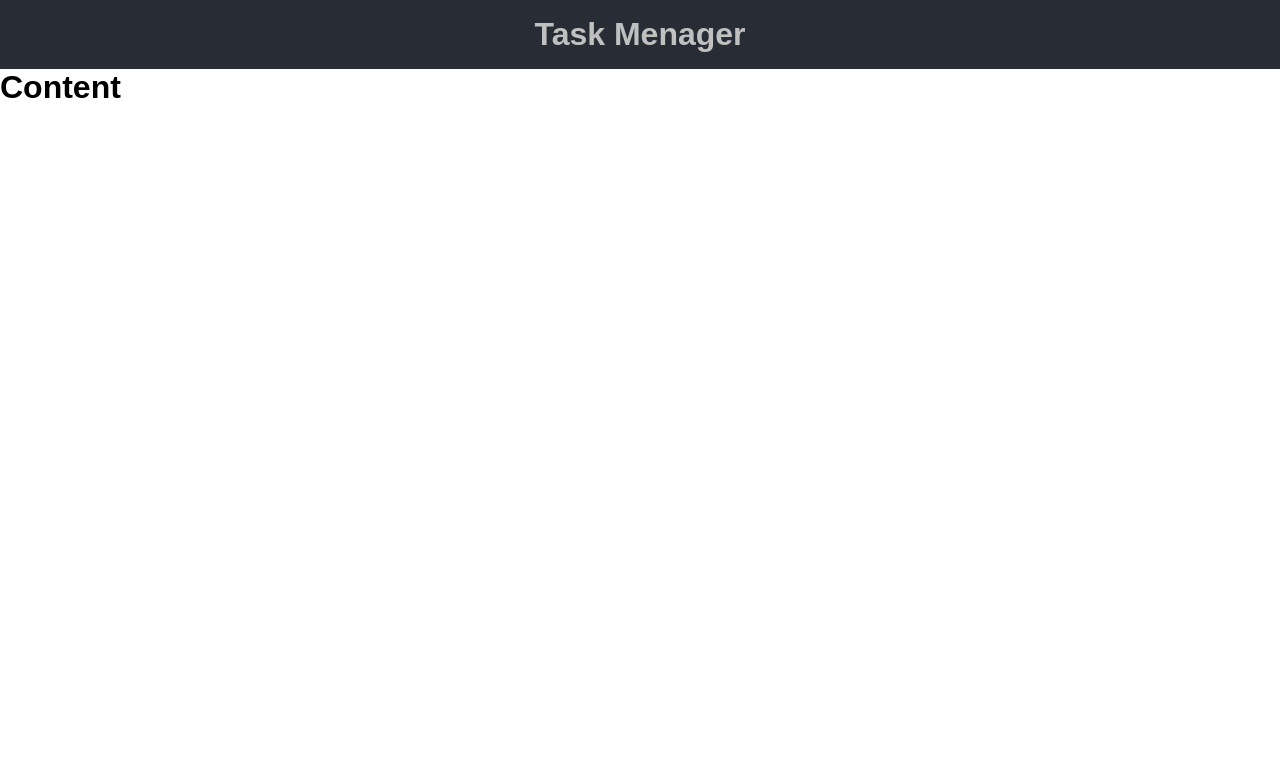
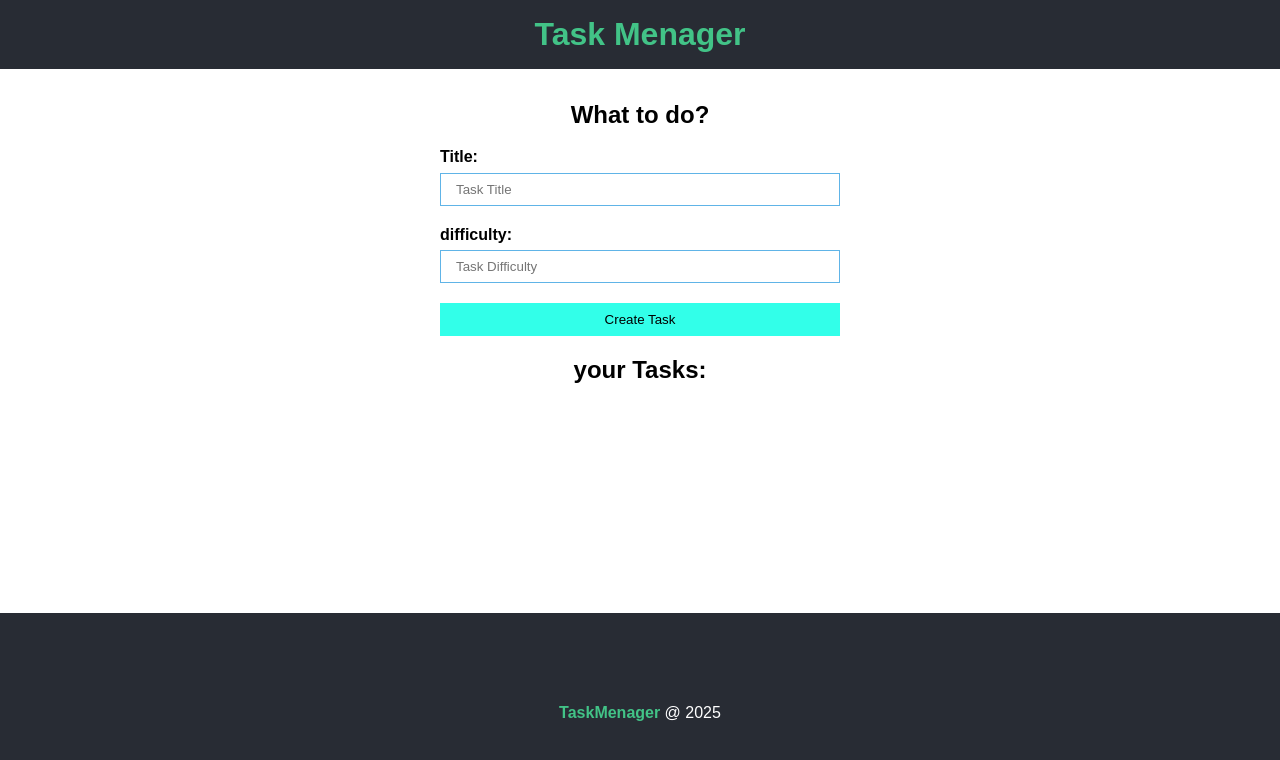
Before and after one commit to ViniciusFantin/Task-Menager, a React (Create React App) app in the folder to-do-list/: page / in a window 1280 px wide. Shown: the top 760 px of the page. Built offline with nearby package versions, Linux system fonts and the light colour scheme.

Commit message:
New - Task Form

```diff
--- a/to-do-list/public/index.html
+++ b/to-do-list/public/index.html
@@ -24,6 +24,10 @@
       work correctly both with client-side routing and a non-root public URL.
       Learn how to configure a non-root public URL by running `npm run build`.
     -->
+    <link
+      rel="stylesheet"
+      href="https://cdn.jsdelivr.net/npm/bootstrap-icons@1.11.3/font/bootstrap-icons.min.css"
+    />
     <title>Task Menager</title>
   </head>
   <body>
--- /dev/null
+++ b/to-do-list/src/App.module.css
@@ -0,0 +1,9 @@
+.main {
+  min-height: 60vh;
+  text-align: center;
+  padding: 2em;
+}
+
+.main h2 {
+  margin-bottom: 0.8em;
+}
--- a/to-do-list/src/App.tsx
+++ b/to-do-list/src/App.tsx
@@ -1,12 +1,26 @@
-import React from "react";
+import React, { useState, ChangeEvent, FormEvent, useEffect } from "react";
+
+// CSS
+import styles from "./App.module.css";
+
 import Header from "./components/Header";
 import Footer from "./components/Footer";
+import TaskForm from "./components/TaskForm";
+import { ITask } from "./interfaces/Task";
 
 function App() {
   return (
     <div className="App">
       <Header />
-      <h1>Content</h1>
+      <main className={styles.main}>
+        <div>
+          <h2>What to do?</h2>
+          <TaskForm btnText="Create Task" />
+        </div>
+        <div>
+          <h2>your Tasks: </h2>
+        </div>
+      </main>
       <Footer />
     </div>
   );
--- a/to-do-list/src/components/Footer.module.css
+++ b/to-do-list/src/components/Footer.module.css
@@ -3,11 +3,11 @@
   display: flex;
   align-items: center;
   justify-content: center;
-  background-color: #0000;
+  background-color: #282c34;
   color: #fff;
 }
 
-.footer soan {
+.footer span {
   font-weight: bold;
-  color: gold;
+  color: #42c387;
 }
--- a/to-do-list/src/components/Footer.tsx
+++ b/to-do-list/src/components/Footer.tsx
@@ -3,13 +3,11 @@ import styles from "./Footer.module.css";
 
 const Footer = () => {
   return (
-    <div>
-      <footer className={styles.footer}>
-        <p>
-          <span>TaskMenager</span> @ 2025
-        </p>
-      </footer>
-    </div>
+    <footer className={styles.footer}>
+      <p>
+        <span>TaskMenager</span> @ 2025
+      </p>
+    </footer>
   );
 };
 
--- a/to-do-list/src/components/Header.module.css
+++ b/to-do-list/src/components/Header.module.css
@@ -1,6 +1,6 @@
 .header {
   background-color: #282c34;
-  color: silver;
+  color: #42c387;
   text-align: center;
   padding: 1em;
   font-family: Arial, Helvetica, sans-serif;
--- /dev/null
+++ b/to-do-list/src/components/TaskForm.module.css
@@ -0,0 +1,37 @@
+.form {
+  display: flex;
+  flex-direction: column;
+  max-width: 400px;
+  margin: 0 auto;
+}
+
+.form input {
+  padding: 8px 15px;
+  margin-bottom: 1.5em;
+  border-radius: 0;
+  border: 1px double #60b4e7;
+}
+
+.form input[type="submit"] {
+  background-color: #32ffe9;
+  border: 1px solid #32ffe9;
+  color: #000;
+  transition: 0.5s;
+  cursor: pointer;
+}
+
+.form input[type="submit"]:hover {
+  background-color: #fff;
+  border-color: #296183;
+}
+
+.input_container {
+  display: flex;
+  flex-direction: column;
+  text-align: left;
+}
+
+.input_container label {
+  font-weight: bold;
+  margin-bottom: 0.4em;
+}
--- /dev/null
+++ b/to-do-list/src/components/TaskForm.tsx
@@ -0,0 +1,26 @@
+import React from "react";
+
+// CSS
+import styles from "./TaskForm.module.css";
+
+interface Props {
+  btnText: string;
+}
+
+const TaskForm = ({ btnText }: Props) => {
+  return (
+    <form className={styles.form}>
+      <div className={styles.input_container}>
+        <label htmlFor="title">Title: </label>
+        <input type="text" name="title" placeholder="Task Title" />
+      </div>
+      <div className={styles.input_container}>
+        <label htmlFor="difficulty">difficulty: </label>
+        <input type="text" name="difficulty" placeholder="Task Difficulty" />
+      </div>
+      <input type="Submit" value={btnText} />
+    </form>
+  );
+};
+
+export default TaskForm;
--- /dev/null
+++ b/to-do-list/src/interfaces/Task.ts
@@ -0,0 +1,5 @@
+export interface ITask {
+  id: number;
+  title: string;
+  difficulty: number;
+}
```
